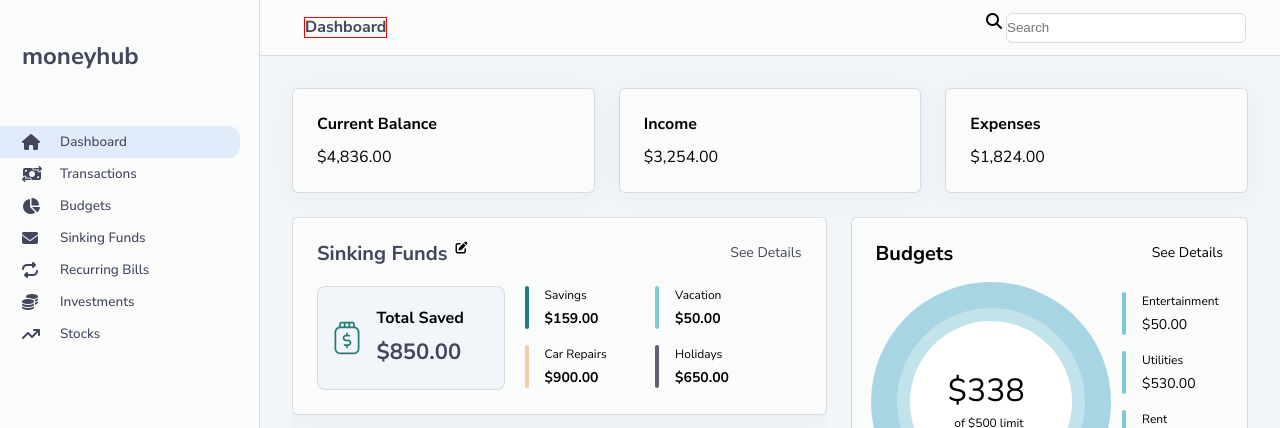
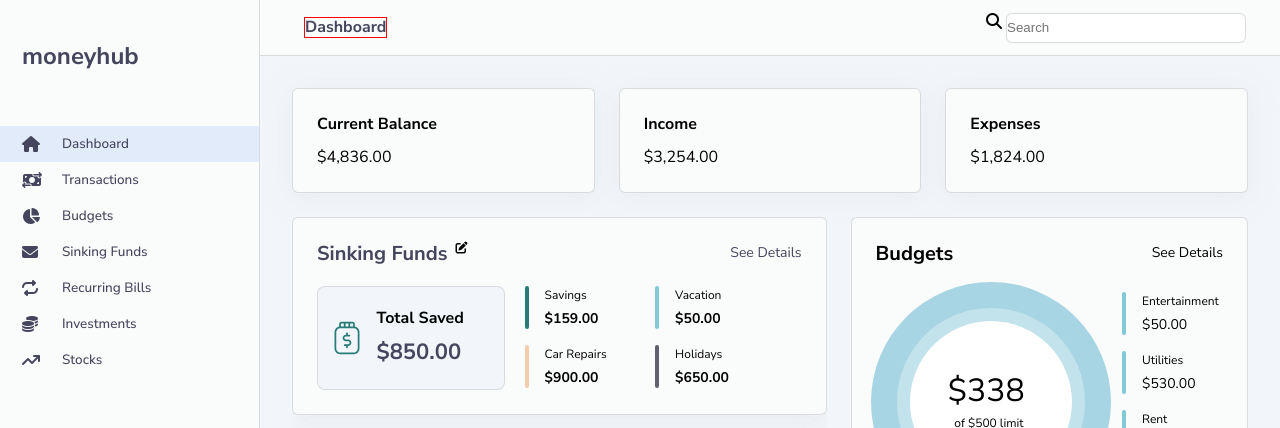
Before and after one commit to eddiemaceda11/moneyhub-v2, an Angular app: page /dashboard in a window 1280 px wide. Shown: the top 428 px of the page. Built offline with nearby package versions, Linux system fonts and the light colour scheme; no server answers.

Commit message:
Refactor the sidebar nav item background

```diff
--- a/src/app/sidebar/desktop-sidebar/desktop-sidebar.component.scss
+++ b/src/app/sidebar/desktop-sidebar/desktop-sidebar.component.scss
@@ -13,20 +13,24 @@
   &.sidebar-open {
     // background: red;
     width: 260px;
+    // padding-right: 20px;
     // height: 100%;
   }
 
   &.sidebar-closed {
-    // You can add styles here later if needed
+    // add styles here later if needed
     width: 63px;
+    overflow: hidden;
   }
 
   .active-sidebar-item {
     background-color: rgb(226, 235, 249) !important;
     width: 240px;
-    border-top-right-radius: 12px;
-    border-bottom-right-radius: 12px;
+    width: 100%;
+    // border-top-right-radius: 12px;
+    // border-bottom-right-radius: 12px;
     cursor: pointer;
+    transition: opacity 5s ease-in-out;
   }
 
   // p,
@@ -58,19 +62,23 @@
   nav {
     display: flex;
     flex-direction: column;
-    gap: 4spx;
+    // gap: 4px;
     width: 260px;
+    width: 100%;
     height: 600px;
-    padding-right: 24px;
+    // padding-right: 24px;
+    transition: width 5s ease-in-out;
 
     a {
       &:hover {
         background-color: rgb(238, 238, 238);
         //color: rgb(242, 246, 251);
         width: 240px;
-        border-top-right-radius: 12px;
-        border-bottom-right-radius: 12px;
+        width: 100%;
+        // border-top-right-radius: 12px;
+        // border-bottom-right-radius: 12px;
         cursor: pointer;
+        transition: opacity 5s ease-in-out;
       }
 
       div {
@@ -78,13 +86,15 @@
         align-items: center;
         gap: 16px;
         width: 240px;
+        width: 100%;
         height: 32px;
+        height: 36px;
         padding: 16px 22px;
         color: var(--color-grey-300);
-        border-top-right-radius: 12px;
-        border-bottom-right-radius: 12px;
+        // border-top-right-radius: 12px;
+        // border-bottom-right-radius: 12px;
         cursor: pointer;
-
+        transition: opacity 5s ease-in-out;
         // &:hover {
         //   background-color: rgb(238, 238, 238);
         //   //color: rgb(242, 246, 251);
```
